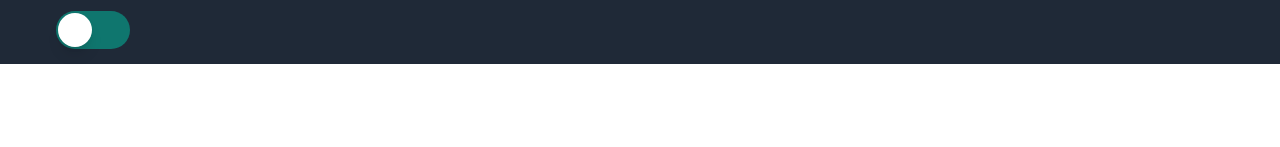
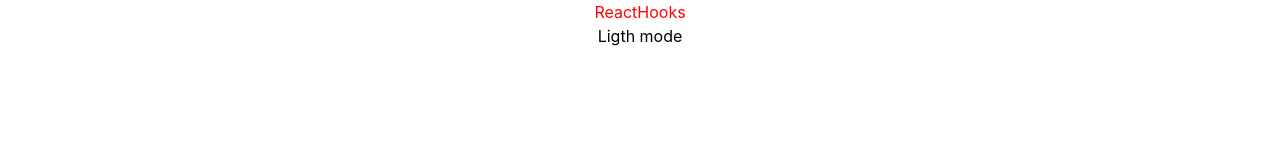
Before and after one commit to dvergara09/reactHooks, a React (Create React App) app: page / in a window 1280 px wide. Shown: the top 147 px of the page. Built offline with nearby package versions, Linux system fonts and the light colour scheme; no server answers.

Commit message:
useContext

```diff
--- a/src/components/Header.jsx
+++ b/src/components/Header.jsx
@@ -1,55 +1,20 @@
-import React, { useState } from 'react'
-import { Disclosure } from '@headlessui/react'
-import { Switch } from '@headlessui/react'
+import React, { useState, useContext } from 'react'
+import ThemeContext from '../context/ThemeContext'
 
 const Header = () => {
   const [darkMode, setDarkMode] = useState(false)
-
+  const color = useContext(ThemeContext)
   const handleClick = () => {
     setDarkMode(!darkMode)
   }
-  const [enabled, setEnabled] = useState(false)
 
   return (
-    /*  <div className="Header">
-      <h1>ReactHooks</h1>
+    <div className="Header">
+      <h1 style={{ color }}>ReactHooks</h1>
       <button type="button" onClick={handleClick}>
         {darkMode ? 'Dark mode' : 'Ligth mode'}
       </button>
-      <button
-        type="button"
-        onClick={() => {
-          setDarkMode(!darkMode)
-        }}
-      >
-        {darkMode ? 'Dark mode2' : 'Ligth mode2'}
-      </button>
-    </div> */
-    <Disclosure as="nav" className="bg-gray-800">
-      <>
-        <div className="max-w-7xl mx-auto px-2 sm:px-6 lg:px-8">
-          <div className="relative flex items-center justify-between h-16">
-            <div className="absolute inset-y-0 right-0 flex items-center pr-2 sm:static sm:inset-auto sm:ml-6 sm:pr-0">
-              <div className="py-16">
-                <Switch
-                  checked={enabled}
-                  onChange={setEnabled}
-                  className={`${enabled ? 'bg-teal-900' : 'bg-teal-700'}
-          relative inline-flex h-[38px] w-[74px] shrink-0 cursor-pointer rounded-full border-2 border-transparent transition-colors duration-200 ease-in-out focus:outline-none focus-visible:ring-2  focus-visible:ring-white focus-visible:ring-opacity-75`}
-                >
-                  <span className="sr-only">Use setting</span>
-                  <span
-                    aria-hidden="true"
-                    className={`${enabled ? 'translate-x-9' : 'translate-x-0'}
-            pointer-events-none inline-block h-[34px] w-[34px] transform rounded-full bg-white shadow-lg ring-0 transition duration-200 ease-in-out`}
-                  />
-                </Switch>
-              </div>
-            </div>
-          </div>
-        </div>
-      </>
-    </Disclosure>
+    </div>
   )
 }
 
--- /dev/null
+++ b/src/context/ThemeContext.js
@@ -0,0 +1,5 @@
+import React from 'react'
+
+const ThemeContext = React.createContext(null)
+
+export default ThemeContext
--- a/src/index.js
+++ b/src/index.js
@@ -1,17 +1,17 @@
-import React from 'react';
-import ReactDOM from 'react-dom/client';
-import './index.css';
-import App from './App';
-import reportWebVitals from './reportWebVitals';
+import React from 'react'
+import ReactDOM from 'react-dom/client'
+import './index.css'
+import App from './App'
+import reportWebVitals from './reportWebVitals'
+import ThemeContext from './context/ThemeContext'
 
-const root = ReactDOM.createRoot(document.getElementById('root'));
+const root = ReactDOM.createRoot(document.getElementById('root'))
 root.render(
   <React.StrictMode>
-    <App />
+    <ThemeContext.Provider value="red">
+      <App />
+    </ThemeContext.Provider>
   </React.StrictMode>
-);
+)
 
-// If you want to start measuring performance in your app, pass a function
-// to log results (for example: reportWebVitals(console.log))
-// or send to an analytics endpoint. Learn more: https://bit.ly/CRA-vitals
-reportWebVitals();
+reportWebVitals()
```
